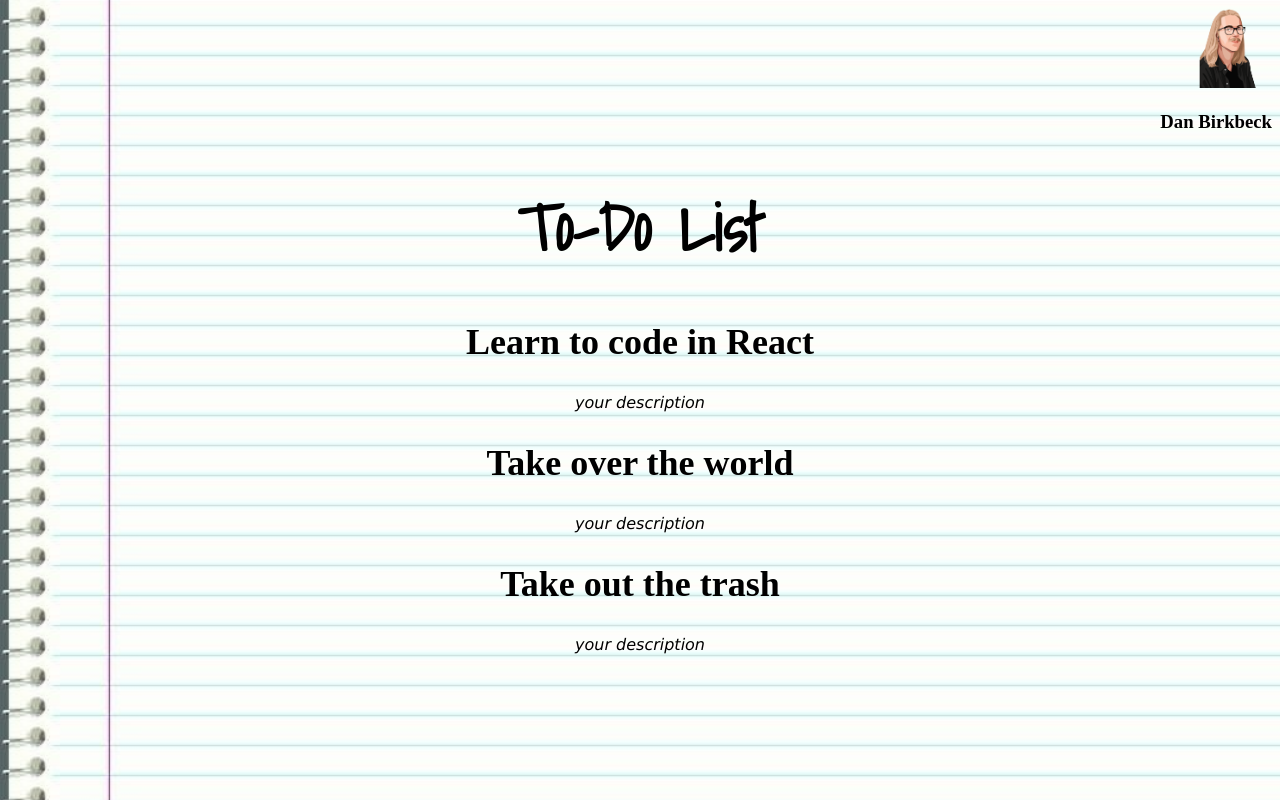
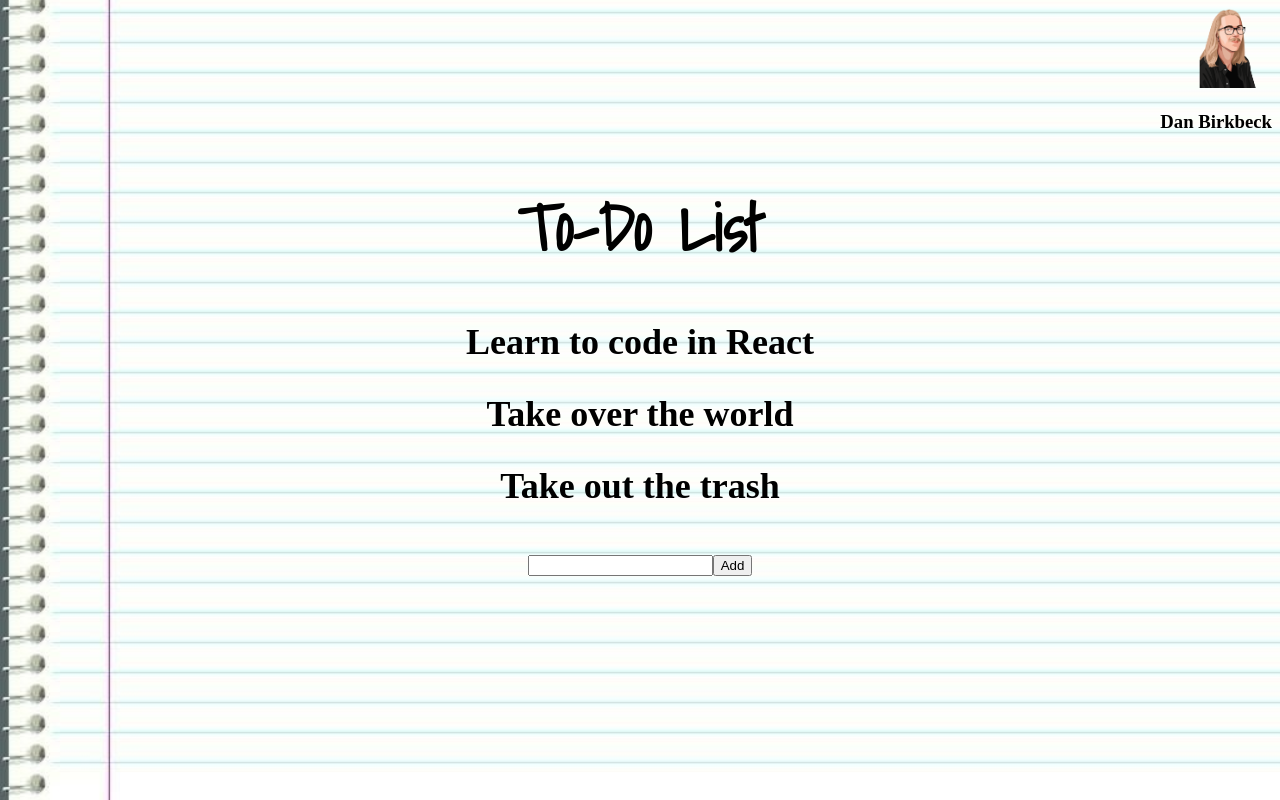
Before and after one commit to DBirkbeck217/React_to_do_list, a React (Create React App) app: page / in a window 1280 px wide. Built offline with nearby package versions, Linux system fonts and the light colour scheme.

Commit message:
added way to create new to do

```diff
--- a/src/App.css
+++ b/src/App.css
@@ -29,3 +29,7 @@ h2 {
 #avatar {
   text-align: right;
 }
+
+.input {
+  text-align: center;
+}
--- a/src/App.js
+++ b/src/App.js
@@ -1,10 +1,11 @@
-import React, { Component } from "react";
+import React from "react";
 import "./App.css";
-import TodoItem from "./TodoItem.js";
-import Sidebar from "./Sidebar.js";
+import TodoItem from "./Components/TodoItem.js";
+import Sidebar from "./Components/Sidebar.js";
 import avatar from "./Images/avatar.png";
 
-const data = {
+class App extends React.Component {
+  state = {
     todoList: [
       {
         id: 1,
@@ -29,19 +30,49 @@ const data = {
       name: "Dan Birkbeck",
       avatar: avatar,
     },
+    newToDoTitle: "",
   };
 
-class App extends React.Component {
+  handleOnChange = (event) => {
+    this.setState({ newToDoTitle: event.target.value });
+  };
+
+  handleAddToDo = () => {
+    let newToDo = {
+      id: 0,
+      title: this.state.newToDoTitle,
+      description: "your description",
+      completed: false,
+    };
+    this.setState(
+      (state) => {
+        return {
+          todoList: [...state.todoList, newToDo],
+        };
+      },
+      this.setState({
+        newToDoTitle: "",
+      })
+    );
+  };
   render() {
     return (
       <div>
         <div id="avatar">
-          <Sidebar user={data.user}></Sidebar>
+          <Sidebar user={this.state.user}></Sidebar>
         </div>
         <h1> To-Do List</h1>
-        {data.todoList.map((todo) => (
+        {this.state.todoList.map((todo) => (
           <TodoItem todo={todo}></TodoItem>
         ))}
+        <br />
+        <div className="input">
+          <input
+            value={this.state.newToDoTitle}
+            onChange={this.handleOnChange}
+          ></input>
+          <button onClick={this.handleAddToDo}> Add </button>
+        </div>
       </div>
     );
   }
--- /dev/null
+++ b/src/Components/TodoItem.css
@@ -0,0 +1,3 @@
+.container {
+  display: flex;
+}
--- a/src/TodoItem.js
+++ b/src/Components/TodoItem.js
@@ -1,13 +1,12 @@
 import React from "react";
+import "./TodoItem.css";
 
 function TodoItem(props) {
   // let id = props.todo.id;
   let title = props.todo.title;
-  let description = props.todo.description;
   return (
     <div>
       <h2>{title}</h2>
-      <p> {description}</p>
     </div>
   );
 }
```
Also changed, not shown: src/Components/Sidebar.js (renamed from src/Sidebar.js). Lines whose indentation alone changed are shown as unchanged.
